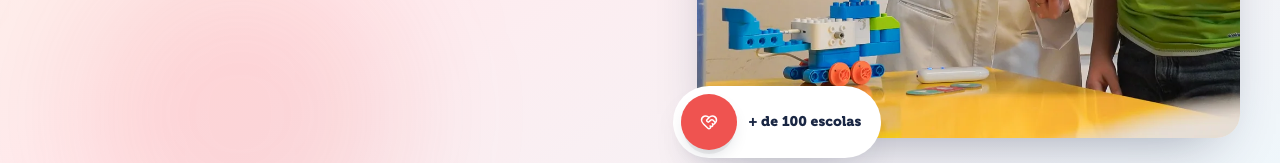
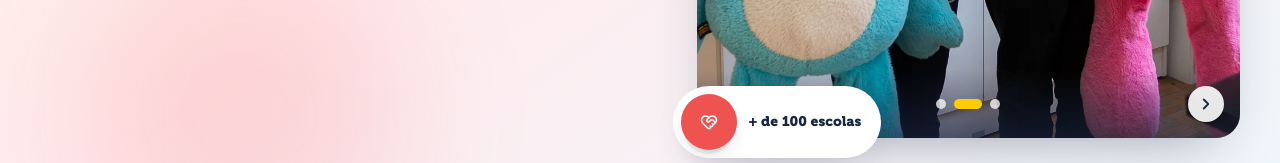
Before and after one commit to marcotasl/ensinamais-site, a Next.js app: page /conheca-a-ensinamais in a window 1280 px wide. Shown: the part 637-800 px from the top of the page. Built offline with nearby package versions, Linux system fonts and the light colour scheme; no server answers.

Commit message:
feat: refina pagina institucional e navegacao

```diff
--- a/next.config.ts
+++ b/next.config.ts
@@ -12,7 +12,6 @@ const nextConfig: NextConfig = {
       { source: "/cursos/:categoria.html", destination: "/cursos/:categoria" },
       { source: "/fale-conosco.html", destination: "/fale-conosco" },
       { source: "/seja-um-franqueado.html", destination: "/seja-um-franqueado" },
-      { source: "/carreiras.html", destination: "/carreiras" },
       { source: "/sobre-nos/conheca-a-ensina-mais/metodologia.html", destination: "/metodologia" },
       { source: "/sobre-nos/conheca-a-ensina-mais/beneficios.html", destination: "/beneficios" },
     ];
--- a/src/app/blog/BlogHubClient.tsx
+++ b/src/app/blog/BlogHubClient.tsx
@@ -77,7 +77,7 @@ export default function BlogHubClient() {
 
       {/* Featured post */}
       {!search && activeCategory === "Todos" && (
-        <section className="px-4 sm:px-6 pt-4 sm:pt-6 pb-14 sm:pb-16">
+        <section id="artigos" className="px-4 sm:px-6 pt-4 sm:pt-6 pb-14 sm:pb-16">
           <FadeIn>
             <a
               href={`/blog/${featured.slug}`}
--- a/src/app/blog/[slug]/page.tsx
+++ b/src/app/blog/[slug]/page.tsx
@@ -1,7 +1,8 @@
 import { notFound } from "next/navigation";
+import Image from "next/image";
+import Link from "next/link";
 import { ArrowLeft, ArrowRight, Calendar, Clock, MessageCircle, Share2 } from "lucide-react";
 import type { ComponentType } from "react";
-import Placeholder from "@/components/ui/Placeholder";
 import FadeIn from "@/components/ui/FadeIn";
 import { BLOG_POSTS, getPostBySlug, formatDate } from "@/lib/blog-data";
 import type { Metadata } from "next";
@@ -91,9 +92,9 @@ export default async function BlogPostPage({ params }: Props) {
         />
         <div className="relative max-w-[800px] mx-auto">
           <FadeIn>
-            <a href="/blog" className="inline-flex items-center gap-2 text-sm font-semibold text-white/70 hover:text-em-yellow mb-8 transition-colors">
+            <Link href="/blog" className="inline-flex items-center gap-2 text-sm font-semibold text-white/70 hover:text-em-yellow mb-8 transition-colors">
               <ArrowLeft size={15} strokeWidth={2.2} /> Voltar para o blog
-            </a>
+            </Link>
 
             <p className="eyebrow text-em-yellow mb-4">{post.category}</p>
 
@@ -124,8 +125,15 @@ export default async function BlogPostPage({ params }: Props) {
       {/* Cover image */}
       <section className="px-4 sm:px-6 -mt-24 relative z-10 mb-12">
         <FadeIn>
-          <div className="max-w-[960px] mx-auto">
-            <Placeholder className="w-full aspect-[16/9] rounded-3xl shadow-[0_24px_56px_-28px_rgba(26,39,68,0.45)]" label={post.title} />
+          <div className="relative max-w-[960px] mx-auto aspect-[16/9] rounded-3xl overflow-hidden shadow-[0_24px_56px_-28px_rgba(26,39,68,0.45)]">
+            <Image
+              src={post.cover}
+              alt={post.title}
+              fill
+              priority
+              sizes="(min-width: 1024px) 960px, 100vw"
+              className="object-cover"
+            />
           </div>
         </FadeIn>
       </section>
@@ -136,7 +144,8 @@ export default async function BlogPostPage({ params }: Props) {
           <article className="max-w-[720px] mx-auto">
             <div className="prose-article">
               <p className="text-lg text-em-dark-soft leading-relaxed mb-6">
-                Este é um post do blog da Ensina Mais. O conteúdo real virá do WordPress headless via API, permitindo que a equipe editorial publique artigos sem precisar mexer no código.
+                Este é um post do blog da Ensina Mais. O conteúdo editorial será sincronizado com o
+                blog mantido no Magento.
               </p>
               <p className="text-base text-em-dark-soft/85 leading-relaxed mb-6">
                 {post.excerpt}
@@ -170,7 +179,7 @@ export default async function BlogPostPage({ params }: Props) {
 
               <h2 className="text-2xl font-black text-em-dark mt-10 mb-4">Considerações finais</h2>
               <p className="text-base text-em-dark-soft/85 leading-relaxed mb-6">
-                O conteúdo editorial completo será carregado do WordPress. Este é apenas um wireframe demonstrando a estrutura visual do post individual dentro do nosso design system.
+                Em breve, o conteúdo editorial completo deste artigo estará disponível nesta página.
               </p>
             </div>
 
@@ -233,7 +242,15 @@ export default async function BlogPostPage({ params }: Props) {
                   className="card-lift group bg-white rounded-3xl overflow-hidden shadow-[0_14px_36px_-22px_rgba(26,39,68,0.24)] hover:shadow-[0_24px_52px_-26px_rgba(26,39,68,0.36)] transition-all block h-full"
                 >
                   <div className="relative">
-                    <Placeholder className="w-full aspect-[16/10] rounded-none" label={p.title} />
+                    <div className="relative w-full aspect-[16/10]">
+                      <Image
+                        src={p.cover}
+                        alt=""
+                        fill
+                        sizes="(min-width: 640px) 33vw, 100vw"
+                        className="object-cover"
+                      />
+                    </div>
                     <span className={`absolute top-3 left-3 ${RELATED_ACCENTS[i % RELATED_ACCENTS.length]} text-white text-[11px] font-bold uppercase tracking-widest rounded-full px-3 py-1`}>
                       {p.category}
                     </span>
--- a/src/app/conheca-a-ensinamais/page.tsx
+++ b/src/app/conheca-a-ensinamais/page.tsx
@@ -1,7 +1,6 @@
 import type { Metadata } from "next";
 import Image from "next/image";
 import {
-  ArrowRight,
   GraduationCap,
   HandHeart,
   Headphones,
@@ -13,6 +12,7 @@ import {
 } from "lucide-react";
 import type { LucideIcon } from "lucide-react";
 import FadeIn from "@/components/ui/FadeIn";
+import InstitutionalHeroCarousel from "@/components/sections/InstitutionalHeroCarousel";
 import { SCHOOL_LOCATOR_URL } from "@/lib/navigation";
 
 export const metadata: Metadata = {
@@ -103,16 +103,7 @@ export default function ConhecaPage() {
           <FadeIn delay={0.12}>
             <div className="relative">
               <div className="absolute inset-x-8 inset-y-12 bg-em-yellow rounded-3xl rotate-3" />
-              <div className="relative w-full aspect-[4/5] rounded-3xl overflow-hidden shadow-[0_24px_56px_-28px_rgba(26,39,68,0.45)]">
-                <Image
-                  src="/images/conheca/hero-educadora-aluna.webp"
-                  alt="Educadora e aluna da Ensina Mais em uma atividade de robótica"
-                  fill
-                  priority
-                  sizes="(min-width: 1024px) 45vw, 100vw"
-                  className="object-cover object-[66%_center]"
-                />
-              </div>
+              <InstitutionalHeroCarousel />
               <span className="absolute -bottom-5 -left-3 sm:-left-6 bg-white rounded-full pl-2 pr-5 py-2 shadow-[0_18px_42px_-22px_rgba(26,39,68,0.3)] flex items-center gap-3">
                 <span className="sticker-icon bg-em-coral text-white">
                   <HeartHandshake size={18} strokeWidth={2} />
@@ -205,7 +196,7 @@ export default function ConhecaPage() {
       </section>
 
       {/* CULTURA , mosaico de fotos (5 imagens em tamanhos variados) */}
-      <section className="bg-em-blue-pale px-4 sm:px-6 py-16 sm:py-20 lg:py-24">
+      <section id="cultura" className="bg-em-blue-pale px-4 sm:px-6 py-16 sm:py-20 lg:py-24">
         <div className="max-w-[1200px] mx-auto">
           <FadeIn>
             <div className="max-w-[820px] mb-10 lg:mb-12 text-center mx-auto">
@@ -223,7 +214,7 @@ export default function ConhecaPage() {
 
           {/* Mosaico assimétrico: 1 grande (col 6, row 2) + 4 pequenos */}
           <FadeIn delay={0.1}>
-            <div className="grid grid-cols-2 lg:grid-cols-4 grid-rows-[200px_200px_200px] sm:grid-rows-[260px_260px_260px] gap-3 sm:gap-4">
+            <div className="grid grid-cols-2 lg:grid-cols-4 grid-rows-[200px_200px] sm:grid-rows-[260px_260px] gap-3 sm:gap-4">
               <div className="relative col-span-2 row-span-2 rounded-3xl h-full overflow-hidden">
                 <Image
                   src="/images/conheca/cultura-encontro-rede.webp"
@@ -260,13 +251,13 @@ export default function ConhecaPage() {
                   className="object-cover"
                 />
               </div>
-              <div className="relative col-span-2 lg:col-span-3 rounded-3xl h-full overflow-hidden">
+              <div className="relative col-span-2 lg:col-span-1 rounded-3xl h-full overflow-hidden">
                 <Image
                   src="/images/conheca/cultura-alunos.webp"
                   alt="Alunos da Ensina Mais com materiais da Turma da Mônica"
                   fill
-                  sizes="(min-width: 1024px) 75vw, 100vw"
-                  className="object-cover object-center"
+                  sizes="(min-width: 1024px) 25vw, 100vw"
+                  className="object-cover object-top"
                 />
               </div>
             </div>
@@ -325,10 +316,10 @@ export default function ConhecaPage() {
                   <span className="marker-yellow">da Ensina Mais.</span>
                 </h2>
                 <p className="text-base sm:text-lg text-white/85 leading-relaxed mb-8">
-                  Como família, como franqueado ou como parte do nosso time. Escolha o caminho que
+                  Como família ou como franqueado. Escolha o caminho que
                   faz sentido pra você.
                 </p>
-                <div className="grid grid-cols-1 sm:grid-cols-3 gap-3 sm:gap-4">
+                <div className="grid grid-cols-1 sm:grid-cols-2 gap-3 sm:gap-4">
                   <a
                     href="#lead"
                     className="inline-flex items-center justify-center gap-2 text-sm font-black text-em-dark bg-em-yellow rounded-2xl px-5 py-4 hover:bg-white transition-colors shadow-button"
@@ -342,13 +333,6 @@ export default function ConhecaPage() {
                   >
                     Quero ser franqueado
                   </a>
-                  <a
-                    href="/carreiras.html"
-                    className="inline-flex items-center justify-center gap-2 text-sm font-bold text-white bg-white/10 backdrop-blur rounded-2xl px-5 py-4 hover:bg-white/20 transition-colors"
-                  >
-                    Quero trabalhar aqui
-                    <ArrowRight size={14} strokeWidth={2.4} />
-                  </a>
                 </div>
               </div>
             </div>
--- a/src/app/sitemap.ts
+++ b/src/app/sitemap.ts
@@ -21,7 +21,6 @@ const STATIC_ROUTES: StaticRoute[] = [
   { path: "/beneficios", priority: 0.6, changeFrequency: "monthly" },
   { path: "/blog", priority: 0.6, changeFrequency: "weekly" },
   { path: "/app-dos-pais", priority: 0.6, changeFrequency: "monthly" },
-  { path: "/carreiras.html", priority: 0.6, changeFrequency: "monthly" },
   { path: "/conheca-a-ensinamais", priority: 0.6, changeFrequency: "monthly" },
   { path: "/fale-conosco", priority: 0.6, changeFrequency: "monthly" },
   { path: "/metodologia", priority: 0.6, changeFrequency: "monthly" },
--- a/src/components/layout/Footer.tsx
+++ b/src/components/layout/Footer.tsx
@@ -12,7 +12,7 @@ import {
   GraduationCap,
 } from "lucide-react";
 import CloudDivider from "@/components/ui/CloudDivider";
-import { SCHOOL_LOCATOR_URL } from "@/lib/navigation";
+import { SCHOOL_LOCATOR_URL, STUDENT_PORTAL_URL } from "@/lib/navigation";
 
 const FOOTER_COLUMNS = [
   {
@@ -54,8 +54,7 @@ const FOOTER_COLUMNS = [
     links: [
       { label: "Encontre uma Escola", href: SCHOOL_LOCATOR_URL },
       { label: "Fale Conosco", href: "/fale-conosco" },
-      { label: "Trabalhe Conosco", href: "/carreiras.html" },
-      { label: "Portal do Aluno", href: "#" },
+      { label: "Portal do Aluno", href: STUDENT_PORTAL_URL },
     ],
   },
 ];
--- /dev/null
+++ b/src/components/sections/InstitutionalHeroCarousel.tsx
@@ -0,0 +1,114 @@
+"use client";
+
+import { useEffect, useState } from "react";
+import Image from "next/image";
+import { ChevronLeft, ChevronRight } from "lucide-react";
+
+const SLIDES = [
+  {
+    src: "/images/conheca/hero-educadora-aluna.webp",
+    alt: "Educadora e aluna da Ensina Mais em uma atividade de robótica",
+    position: "66% center",
+  },
+  {
+    src: "/images/conheca/hero-alunas-personagens.webp",
+    alt: "Alunas da Ensina Mais com personagens da Turma da Mônica",
+    position: "52% center",
+  },
+  {
+    src: "/images/conheca/hero-unidade.webp",
+    alt: "Educadora trabalhando em uma unidade da Ensina Mais",
+    position: "62% center",
+  },
+];
+
+export default function InstitutionalHeroCarousel() {
+  const [activeIndex, setActiveIndex] = useState(0);
+  const [paused, setPaused] = useState(false);
+
+  useEffect(() => {
+    if (paused || window.matchMedia("(prefers-reduced-motion: reduce)").matches) return;
+
+    const timer = window.setInterval(() => {
+      setActiveIndex((current) => (current + 1) % SLIDES.length);
+    }, 5000);
+
+    return () => window.clearInterval(timer);
+  }, [paused]);
+
+  const showPrevious = () => {
+    setActiveIndex((current) => (current - 1 + SLIDES.length) % SLIDES.length);
+  };
+
+  const showNext = () => {
+    setActiveIndex((current) => (current + 1) % SLIDES.length);
+  };
+
+  return (
+    <div
+      role="region"
+      aria-roledescription="carrossel"
+      aria-label="Momentos da Ensina Mais"
+      className="relative w-full aspect-[4/5] rounded-3xl overflow-hidden shadow-[0_24px_56px_-28px_rgba(26,39,68,0.45)]"
+      onMouseEnter={() => setPaused(true)}
+      onMouseLeave={() => setPaused(false)}
+      onFocusCapture={() => setPaused(true)}
+      onBlurCapture={() => setPaused(false)}
+    >
+      {SLIDES.map((slide, index) => {
+        const isActive = index === activeIndex;
+
+        return (
+          <Image
+            key={slide.src}
+            src={slide.src}
+            alt={isActive ? slide.alt : ""}
+            aria-hidden={!isActive}
+            fill
+            priority={index === 0}
+            sizes="(min-width: 1024px) 45vw, 100vw"
+            className={`object-cover transition-opacity duration-700 ${
+              isActive ? "opacity-100" : "opacity-0"
+            }`}
+            style={{ objectPosition: slide.position }}
+          />
+        );
+      })}
+
+      <div className="absolute inset-x-0 bottom-0 flex items-center justify-between gap-3 p-4 bg-gradient-to-t from-em-dark/60 to-transparent">
+        <button
+          type="button"
+          onClick={showPrevious}
+          aria-label="Imagem anterior"
+          className="w-9 h-9 rounded-full bg-white/90 text-em-dark flex items-center justify-center shadow-md hover:bg-white transition-colors cursor-pointer"
+        >
+          <ChevronLeft size={18} strokeWidth={2.4} />
+        </button>
+
+        <div className="flex items-center gap-2" aria-label={`Imagem ${activeIndex + 1} de ${SLIDES.length}`}>
+          {SLIDES.map((slide, index) => (
+            <button
+              key={slide.src}
+              type="button"
+              onClick={() => setActiveIndex(index)}
+              aria-label={`Mostrar imagem ${index + 1}`}
+              aria-current={index === activeIndex ? "true" : undefined}
+              className={`h-2.5 rounded-full transition-all cursor-pointer ${
+                index === activeIndex ? "w-7 bg-em-yellow" : "w-2.5 bg-white/75 hover:bg-white"
+              }`}
+            />
+          ))}
+        </div>
+
+        <button
+          type="button"
+          onClick={showNext}
+          aria-label="Próxima imagem"
+          className="w-9 h-9 rounded-full bg-white/90 text-em-dark flex items-center justify-center shadow-md hover:bg-white transition-colors cursor-pointer"
+        >
+          <ChevronRight size={18} strokeWidth={2.4} />
+        </button>
+      </div>
+    </div>
+  );
+}
--- a/src/lib/blog-data.ts
+++ b/src/lib/blog-data.ts
@@ -29,7 +29,7 @@ export const BLOG_POSTS: BlogPost[] = [
     author: "Equipe Ensina Mais",
     date: "2026-03-28",
     readTime: "6 min",
-    cover: "/images/blog/cover-1.jpg",
+    cover: "/images/blog/apoio-escolar.webp",
     content: "Conteúdo do post aqui...",
   },
   {
@@ -40,7 +40,7 @@ export const BLOG_POSTS: BlogPost[] = [
     author: "Equipe Ensina Mais",
     date: "2026-03-22",
     readTime: "5 min",
-    cover: "/images/blog/cover-2.jpg",
+    cover: "/images/blog/robotica.webp",
     content: "Conteúdo do post aqui...",
   },
   {
@@ -51,7 +51,7 @@ export const BLOG_POSTS: BlogPost[] = [
     author: "Equipe Ensina Mais",
     date: "2026-03-15",
     readTime: "8 min",
-    cover: "/images/blog/cover-3.jpg",
+    cover: "/images/blog/franquia.webp",
     content: "Conteúdo do post aqui...",
   },
   {
@@ -62,7 +62,7 @@ export const BLOG_POSTS: BlogPost[] = [
     author: "Equipe Ensina Mais",
     date: "2026-03-10",
     readTime: "7 min",
-    cover: "/images/blog/cover-4.jpg",
+    cover: "/images/courses/apoio-escolar.jpg",
     content: "Conteúdo do post aqui...",
   },
   {
@@ -73,7 +73,7 @@ export const BLOG_POSTS: BlogPost[] = [
     author: "Equipe Ensina Mais",
     date: "2026-03-05",
     readTime: "6 min",
-    cover: "/images/blog/cover-5.jpg",
+    cover: "/images/courses/programacao.jpg",
     content: "Conteúdo do post aqui...",
   },
   {
@@ -84,7 +84,7 @@ export const BLOG_POSTS: BlogPost[] = [
     author: "Equipe Ensina Mais",
     date: "2026-02-28",
     readTime: "5 min",
-    cover: "/images/blog/cover-6.jpg",
+    cover: "/images/courses/ingles.jpg",
     content: "Conteúdo do post aqui...",
   },
   {
@@ -95,7 +95,7 @@ export const BLOG_POSTS: BlogPost[] = [
     author: "Equipe Ensina Mais",
     date: "2026-02-20",
     readTime: "6 min",
-    cover: "/images/blog/cover-7.jpg",
+    cover: "/images/about/sala-aula-panoramica.jpg",
     content: "Conteúdo do post aqui...",
   },
   {
@@ -106,7 +106,7 @@ export const BLOG_POSTS: BlogPost[] = [
     author: "Equipe Ensina Mais",
     date: "2026-02-14",
     readTime: "7 min",
-    cover: "/images/blog/cover-8.jpg",
+    cover: "/images/conheca/hero-alunas-personagens.webp",
     content: "Conteúdo do post aqui...",
   },
   {
@@ -117,7 +117,7 @@ export const BLOG_POSTS: BlogPost[] = [
     author: "Equipe Ensina Mais",
     date: "2026-02-08",
     readTime: "6 min",
-    cover: "/images/blog/cover-9.jpg",
+    cover: "/images/courses/bento-programacao.webp",
     content: "Conteúdo do post aqui...",
   },
 ];
--- a/src/lib/navigation.ts
+++ b/src/lib/navigation.ts
@@ -28,6 +28,7 @@ export interface NavDropdown {
 }
 
 export const SCHOOL_LOCATOR_URL = "https://escolas.ensinamais.com.br/";
+export const STUDENT_PORTAL_URL = "https://portaldoaluno.ensinamais.com.br/login/";
 
 export const COURSE_CATEGORIES: CourseCategory[] = [
   {
@@ -124,5 +125,5 @@ export const MAIN_NAV: NavDropdown[] = [
 ];
 
 export const PORTAL_LINKS = [
-  { label: "Portal do Aluno", href: "#" },
+  { label: "Portal do Aluno", href: STUDENT_PORTAL_URL },
 ];
```
Also changed, not shown: src/app/carreiras/page.tsx (deleted, +0 -23 lines), src/components/layout/Navbar.tsx (+16 -2 lines), public/images/conheca/hero-alunas-personagens.webp (added), public/images/conheca/hero-unidade.webp (added).
